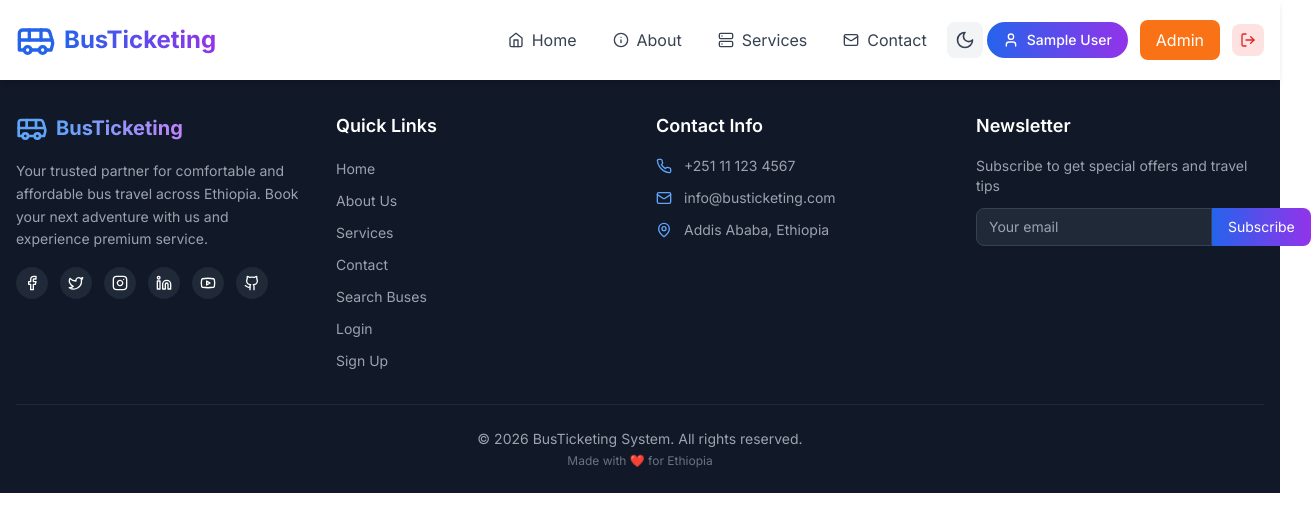
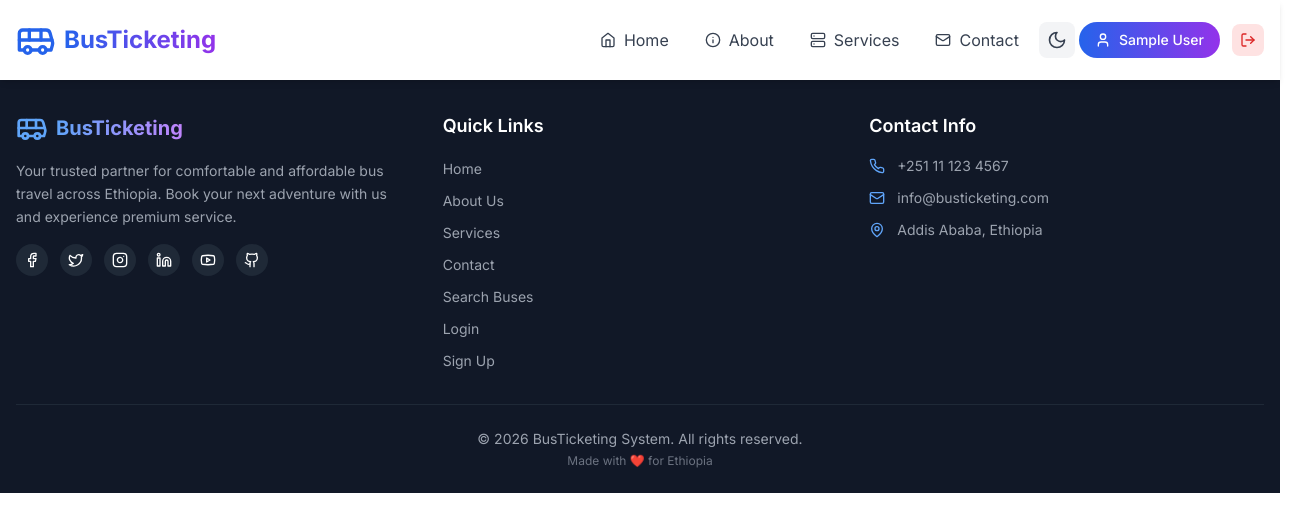
Before and after one commit to biruk2116/Bus-ticketing, a React (Vite) app in the folder frontend/: page /seats in a window 1280 px wide. Shown: the top 532 px of the page, 1311 px wide, since content can reach past the window. Built offline with nearby package versions, Linux system fonts and the light colour scheme; sample sign-in values are in the browser's storage.

Commit message:
make the whole ready

```diff
--- a/frontend/src/components/Footer.jsx
+++ b/frontend/src/components/Footer.jsx
@@ -46,7 +46,7 @@ export const Footer = () => {
   return (
     <footer className="bg-gray-900 text-white pt-12 pb-6">
       <div className="container mx-auto px-4">
-        <div className="grid grid-cols-1 md:grid-cols-2 lg:grid-cols-4 gap-8 mb-8">
+        <div className="grid grid-cols-1 md:grid-cols-3 gap-8 mb-8">
           {/* Company Info */}
           <div>
             <div className="flex items-center space-x-2 mb-4 cursor-pointer" onClick={() => scrollToSection('home')}>
@@ -113,24 +113,6 @@ export const Footer = () => {
               </li>
             </ul>
           </div>
-
-          {/* Newsletter */}
-          <div>
-            <h3 className="text-lg font-semibold mb-4 text-white">Newsletter</h3>
-            <p className="text-gray-400 text-sm mb-3">
-              Subscribe to get special offers and travel tips
-            </p>
-            <div className="flex">
-              <input
-                type="email"
-                placeholder="Your email"
-                className="flex-1 px-3 py-2 bg-gray-800 border border-gray-700 rounded-l-lg text-white text-sm focus:outline-none focus:border-blue-500"
-              />
-              <button className="px-4 py-2 bg-gradient-to-r from-blue-600 to-purple-600 rounded-r-lg text-white text-sm hover:from-blue-500 hover:to-purple-500 transition-all">
-                Subscribe
-              </button>
-            </div>
-          </div>
         </div>
 
         {/* Bottom Bar */}
--- a/frontend/src/components/HeroSection.jsx
+++ b/frontend/src/components/HeroSection.jsx
@@ -20,23 +20,23 @@ export const HeroSection = () => {
             e.target.parentElement.style.background = 'linear-gradient(135deg, #667eea 0%, #764ba2 100%)';
           }}
         />
-        <div className="absolute inset-0 bg-gradient-to-r from-black/80 via-black/60 to-transparent" />
+        <div className="absolute inset-0 bg-gradient-to-r from-black/80 via-black/60 to-black/70" />
       </div>
 
-      {/* Content - Left Aligned */}
+      {/* Content - Full Display */}
       <div className="relative z-10 container mx-auto px-4">
         <motion.div
-          initial={{ opacity: 0, x: -50 }}
-          animate={{ opacity: 1, x: 0 }}
+          initial={{ opacity: 0, y: 30 }}
+          animate={{ opacity: 1, y: 0 }}
           transition={{ duration: 0.8 }}
-          className="max-w-2xl"
+          className="text-center max-w-4xl mx-auto"
         >
           {/* Main Heading */}
           <motion.h1
             initial={{ opacity: 0, y: 30 }}
             animate={{ opacity: 1, y: 0 }}
             transition={{ delay: 0.3, duration: 0.8 }}
-            className="text-5xl md:text-6xl lg:text-7xl font-bold text-white mb-6"
+            className="text-5xl md:text-7xl lg:text-8xl font-bold text-white mb-6"
           >
             Travel Smarter
             <span className="block bg-gradient-to-r from-blue-400 via-purple-400 to-pink-400 bg-clip-text text-transparent">
@@ -49,18 +49,18 @@ export const HeroSection = () => {
             initial={{ opacity: 0 }}
             animate={{ opacity: 1 }}
             transition={{ delay: 0.5, duration: 0.8 }}
-            className="text-lg text-gray-200 mb-8 max-w-xl"
+            className="text-xl text-gray-200 mb-8 max-w-2xl mx-auto"
           >
             Experience comfort, safety, and reliability with our modern fleet.
             Book your journey in seconds and enjoy premium travel experience.
           </motion.p>
 
-          {/* Single CTA Button */}
+          {/* CTA Button */}
           <motion.button
             whileHover={{ scale: 1.05 }}
             whileTap={{ scale: 0.95 }}
             onClick={() => navigate('/buses')}
-            className="group bg-gradient-to-r from-blue-600 to-purple-600 hover:from-blue-500 hover:to-purple-500 text-white px-8 py-4 rounded-full font-semibold text-lg shadow-2xl flex items-center space-x-2 transition-all"
+            className="group bg-gradient-to-r from-blue-600 to-purple-600 hover:from-blue-500 hover:to-purple-500 text-white px-8 py-4 rounded-full font-semibold text-lg shadow-2xl flex items-center justify-center space-x-2 transition-all mx-auto"
           >
             <span>Search Available Buses</span>
             <ArrowRight className="w-5 h-5 group-hover:translate-x-1 transition-transform" />
@@ -82,11 +82,11 @@ export const HeroSection = () => {
               <motion.div
                 key={index}
                 whileHover={{ scale: 1.05, y: -5 }}
-                className="bg-white/10 backdrop-blur-md rounded-lg p-3 text-center border border-white/20"
+                className="bg-white/10 backdrop-blur-md rounded-xl p-4 text-center border border-white/20"
               >
-                <stat.icon className="w-5 h-5 text-blue-400 mx-auto mb-1" />
-                <div className="text-xl font-bold text-white">{stat.value}</div>
-                <div className="text-xs text-gray-300">{stat.label}</div>
+                <stat.icon className="w-6 h-6 text-blue-400 mx-auto mb-2" />
+                <div className="text-2xl font-bold text-white">{stat.value}</div>
+                <div className="text-sm text-gray-300">{stat.label}</div>
               </motion.div>
             ))}
           </motion.div>
--- a/frontend/src/components/Navbar.jsx
+++ b/frontend/src/components/Navbar.jsx
@@ -2,14 +2,15 @@
 import React, { useState, useEffect } from 'react';
 import { useNavigate, useLocation } from 'react-router-dom';
 import { motion, AnimatePresence } from 'framer-motion';
-import { Bus, Sun, Moon, Menu, X, User, LogOut, Home, Info, Server, Mail } from 'lucide-react';
+import { Bus, Sun, Moon, Menu, X, User, LogOut, Home, Info, Server, Mail, History, Ticket } from 'lucide-react';
 import { useAuth } from '../context/AuthContext';
 
 export const Navbar = () => {
   const [isScrolled, setIsScrolled] = useState(false);
   const [isMobileMenuOpen, setIsMobileMenuOpen] = useState(false);
   const [isDarkMode, setIsDarkMode] = useState(false);
-  const { user, logout } = useAuth();
+  const [showHistory, setShowHistory] = useState(false);
+  const { user, logout, getUserBookings } = useAuth();
   const navigate = useNavigate();
   const location = useLocation();
 
@@ -48,11 +49,15 @@ export const Navbar = () => {
       navigate('/');
       setTimeout(() => {
         const element = document.getElementById(sectionId);
-        element?.scrollIntoView({ behavior: 'smooth' });
+        if (element) {
+          element.scrollIntoView({ behavior: 'smooth' });
+        }
       }, 100);
     } else {
       const element = document.getElementById(sectionId);
-      element?.scrollIntoView({ behavior: 'smooth' });
+      if (element) {
+        element.scrollIntoView({ behavior: 'smooth' });
+      }
     }
     setIsMobileMenuOpen(false);
   };
@@ -63,6 +68,8 @@ export const Navbar = () => {
     { name: 'Services', id: 'services', icon: Server },
     { name: 'Contact', id: 'contact', icon: Mail },
   ];
+
+  const userBookings = user ? getUserBookings(user.id) : [];
 
   return (
     <nav className={`fixed top-0 w-full z-50 transition-all duration-300 ${
@@ -106,19 +113,53 @@ export const Navbar = () => {
 
             {/* Auth Buttons */}
             {user ? (
-              <div className="flex items-center space-x-3 ml-4">
-                <div className="flex items-center space-x-2 px-4 py-2 rounded-full bg-gradient-to-r from-blue-600 to-purple-600 text-white">
+              <div className="flex items-center space-x-3 ml-4 relative">
+                <button
+                  onClick={() => setShowHistory(!showHistory)}
+                  className="flex items-center space-x-2 px-4 py-2 rounded-full bg-gradient-to-r from-blue-600 to-purple-600 text-white hover:from-blue-500 hover:to-purple-500 transition-all"
+                >
                   <User className="w-4 h-4" />
                   <span className="text-sm font-medium">{user.name}</span>
-                </div>
-                {user.role === 'admin' && (
-                  <button
-                    onClick={() => navigate('/admin')}
-                    className="px-4 py-2 rounded-lg bg-orange-500 hover:bg-orange-600 text-white transition-all"
-                  >
-                    Admin
-                  </button>
+                </button>
+
+                {/* History Dropdown */}
+                {showHistory && (
+                  <div className="absolute top-full right-0 mt-2 w-80 bg-white dark:bg-gray-800 rounded-lg shadow-xl border border-gray-200 dark:border-gray-700 z-50">
+                    <div className="p-4 border-b border-gray-200 dark:border-gray-700">
+                      <h3 className="font-semibold text-gray-900 dark:text-white flex items-center">
+                        <History className="w-4 h-4 mr-2" />
+                        My Booking History
+                      </h3>
+                    </div>
+                    <div className="max-h-96 overflow-y-auto">
+                      {userBookings.length === 0 ? (
+                        <div className="p-4 text-center text-gray-500 dark:text-gray-400">
+                          <Ticket className="w-8 h-8 mx-auto mb-2 opacity-50" />
+                          <p className="text-sm">No bookings yet</p>
+                          <button
+                            onClick={() => {
+                              setShowHistory(false);
+                              navigate('/buses');
+                            }}
+                            className="mt-2 text-sm text-blue-600 hover:text-blue-500"
+                          >
+                            Book your first trip →
+                          </button>
+                        </div>
+                      ) : (
+                        userBookings.map((booking, index) => (
+                          <div key={index} className="p-3 border-b border-gray-100 dark:border-gray-700 hover:bg-gray-50 dark:hover:bg-gray-700">
+                            <p className="text-sm font-medium text-gray-900 dark:text-white">{booking.route}</p>
+                            <p className="text-xs text-gray-500 dark:text-gray-400">Date: {booking.date}</p>
+                            <p className="text-xs text-gray-500 dark:text-gray-400">Seats: {booking.seats}</p>
+                            <p className="text-xs font-semibold text-green-600">ETB {booking.amount}</p>
+                          </div>
+                        ))
+                      )}
+                    </div>
+                  </div>
                 )}
+
                 <button
                   onClick={logout}
                   className="p-2 rounded-lg bg-red-100 dark:bg-red-900/20 text-red-600 dark:text-red-400 hover:bg-red-200 dark:hover:bg-red-900/30 transition-all"
@@ -186,18 +227,25 @@ export const Navbar = () => {
 
                 {user ? (
                   <>
-                    <div className="px-4 py-3 flex items-center space-x-3">
+                    <div className="px-4 py-3 flex items-center space-x-3 bg-gray-50 dark:bg-gray-800 rounded-lg">
                       <User className="w-5 h-5" />
-                      <span>{user.name}</span>
+                      <div>
+                        <p className="font-medium">{user.name}</p>
+                        <p className="text-xs text-gray-500">{user.email}</p>
+                      </div>
                     </div>
-                    {user.role === 'admin' && (
-                      <button
-                        onClick={() => navigate('/admin')}
-                        className="w-full px-4 py-3 rounded-lg bg-orange-500 text-white text-center"
-                      >
-                        Admin Dashboard
-                      </button>
-                    )}
+                    <div className="px-4 py-2">
+                      <p className="text-sm font-medium text-gray-700 dark:text-gray-300 mb-2">My Bookings</p>
+                      {userBookings.length === 0 ? (
+                        <p className="text-xs text-gray-500">No bookings yet</p>
+                      ) : (
+                        userBookings.slice(0, 3).map((booking, i) => (
+                          <div key={i} className="text-xs text-gray-600 dark:text-gray-400 py-1">
+                            {booking.route} - {booking.date}
+                          </div>
+                        ))
+                      )}
+                    </div>
                     <button
                       onClick={logout}
                       className="w-full px-4 py-3 rounded-lg bg-red-100 dark:bg-red-900/20 text-red-600 dark:text-red-400 text-center"
--- a/frontend/src/context/AuthContext.jsx
+++ b/frontend/src/context/AuthContext.jsx
@@ -105,11 +105,18 @@ export const AuthProvider = ({ children }) => {
       return u;
     });
     setUsers(updatedUsers);
+
+    // Update current user if it's the same
+    if (user && user.id === userId) {
+      const updatedUser = updatedUsers.find(u => u.id === userId);
+      localStorage.setItem('currentUser', JSON.stringify(updatedUser));
+      setUser(updatedUser);
+    }
   };
 
   const getUserBookings = (userId) => {
-    const user = users.find(u => u.id === userId);
-    return user?.bookings || [];
+    const foundUser = users.find(u => u.id === userId);
+    return foundUser?.bookings || [];
   };
 
   return (
--- a/frontend/src/index.css
+++ b/frontend/src/index.css
@@ -9,12 +9,12 @@
   /* Light Theme - High Visibility */
   :root {
     --bg-primary: #ffffff;
-    --bg-secondary: #f3f4f6;
+    --bg-secondary: #f8fafc;
     --bg-card: #ffffff;
-    --text-primary: #111827;
-    --text-secondary: #374151;
-    --text-muted: #6b7280;
-    --border: #e5e7eb;
+    --text-primary: #0f172a;
+    --text-secondary: #334155;
+    --text-muted: #64748b;
+    --border: #e2e8f0;
     --primary: #3b82f6;
     --primary-dark: #2563eb;
     --primary-light: #60a5fa;
@@ -28,13 +28,13 @@
 
   /* Dark Theme - High Contrast */
   .dark {
-    --bg-primary: #111827;
-    --bg-secondary: #1f2937;
-    --bg-card: #1f2937;
-    --text-primary: #f9fafb;
-    --text-secondary: #e5e7eb;
-    --text-muted: #9ca3af;
-    --border: #374151;
+    --bg-primary: #0f172a;
+    --bg-secondary: #1e293b;
+    --bg-card: #1e293b;
+    --text-primary: #f1f5f9;
+    --text-secondary: #cbd5e1;
+    --text-muted: #94a3b8;
+    --border: #334155;
     --primary: #60a5fa;
     --primary-dark: #3b82f6;
     --primary-light: #93c5fd;
@@ -57,6 +57,11 @@
     background-color: var(--bg-primary);
     color: var(--text-primary);
     transition: background-color 0.3s ease, color 0.3s ease;
+  }
+
+  /* Ensure images are visible in both themes */
+  img {
+    opacity: 1;
   }
 }
 
```
